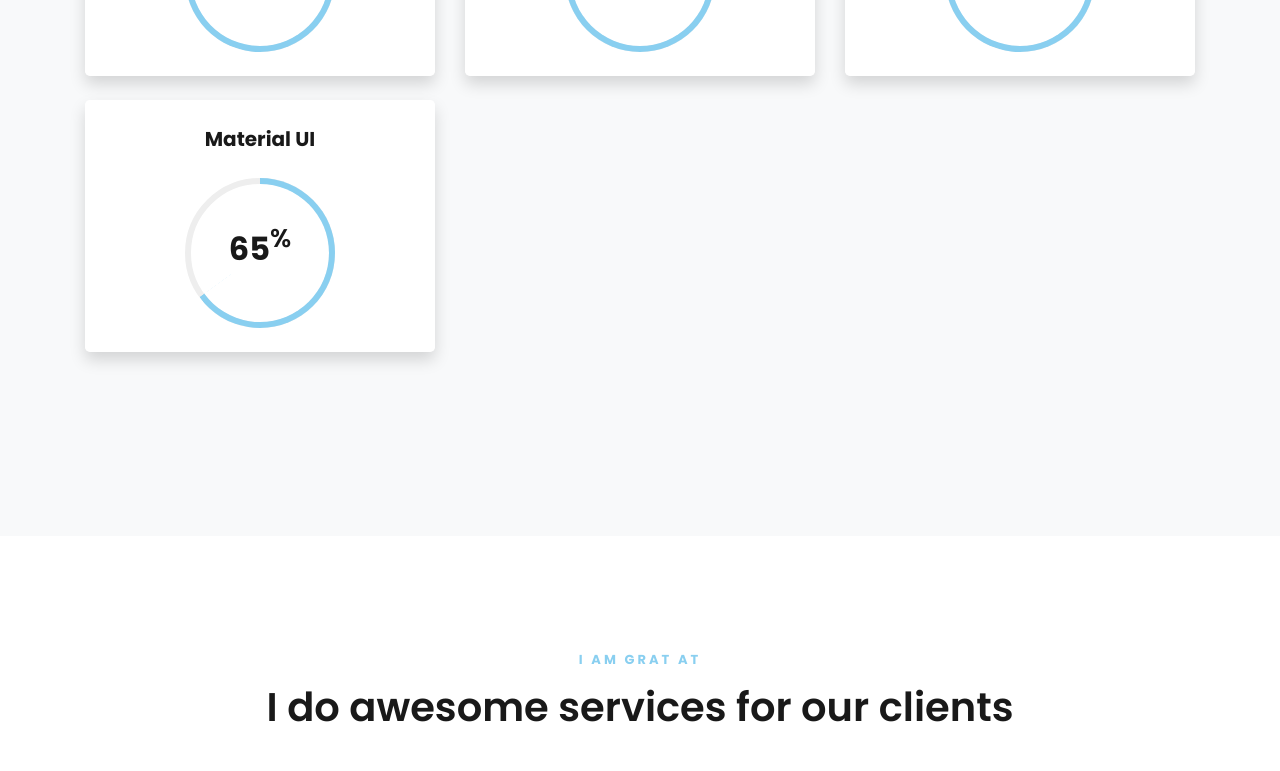
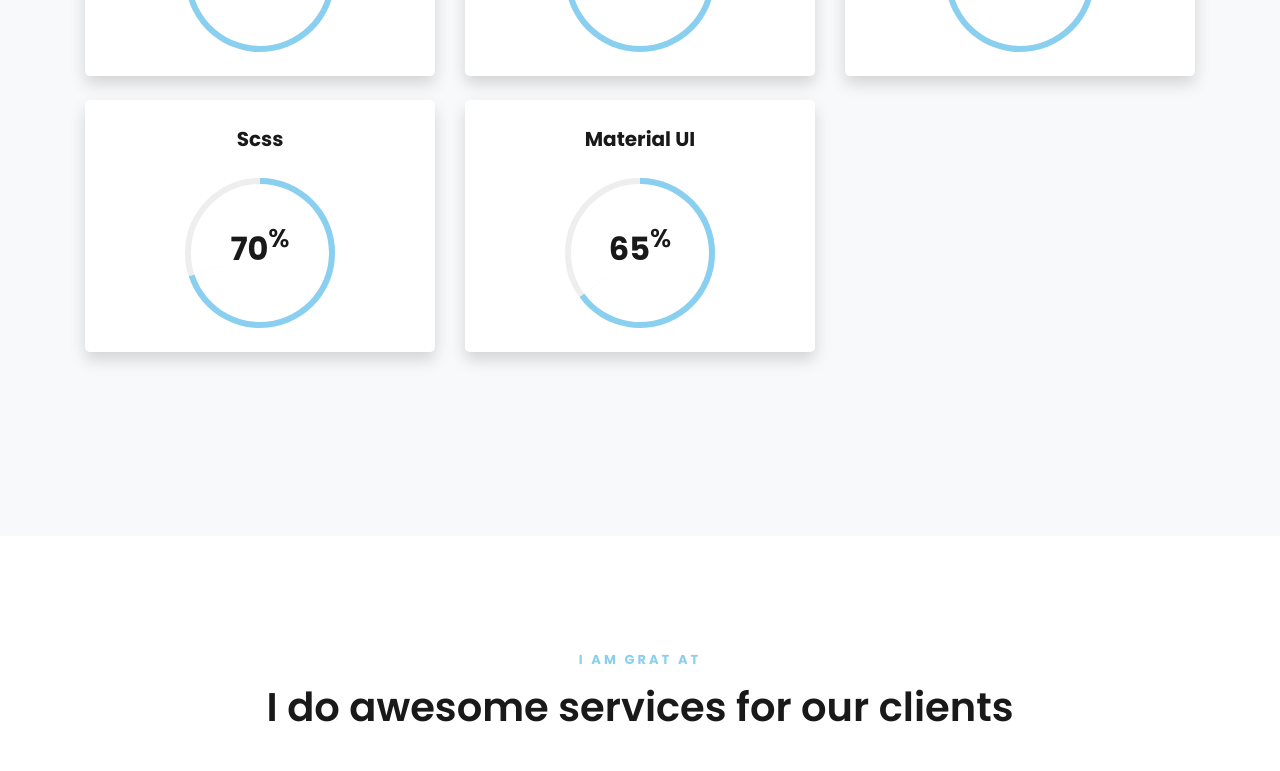
Before and after one commit to Lotus-Kattini/lotusKattini, a website: page index.html in a window 1280 px wide. Shown: the part 2306-3077 px from the top of the page. Drawn offline with nearby package versions, Linux system fonts and the light colour scheme; some packages are replaced by stand-ins of ours; no server answers; a script that the page names is missing; files whose address does not match are found by name.

Commit message:
Add files via upload

```diff
--- a/index.html
+++ b/index.html
@@ -67,7 +67,7 @@
 							<div class="text">
 								<span class="subheading">Lotus Kattini</span>
 								<h1 class="mb-4 mt-3">Creative <span class="autoType">Front end developer</span></h1>
-								<p><a href="#contact-section" class="btn btn-primary">Hire me</a> <a href="#" class="btn btn-primary btn-outline-primary" download="./images/MY CV.pdf">Download CV</a></p>
+								<p><a href="#contact-section" class="btn btn-primary">Hire me</a> <a href="https://drive.google.com/file/d/1gkiXSIuOVjHJQDGIAz9PRnqfAFrOW5av/view?usp=drive_link" class="btn btn-primary btn-outline-primary" download="./images/MY CV.pdf">Download CV</a></p>
 							</div>
 						</div>
 					</div>
@@ -312,6 +312,27 @@
 							</span>
 							<div class="progress-value w-100 h-100 rounded-circle d-flex align-items-center justify-content-center">
 								<div class="h2 font-weight-bold">80<sup class="small">%</sup></div>
+							</div>
+						</div>
+						<!-- END -->
+
+
+					</div>
+				</div>
+				<div class="col-lg-4 mb-4">
+					<div class="bg-white rounded-lg shadow p-4">
+						<h2 class="h5 font-weight-bold text-center mb-4">Scss</h2>
+
+						<!-- Progress bar 1 -->
+						<div class="progress mx-auto" data-value='70'>
+							<span class="progress-left">
+								<span class="progress-bar border-primary"></span>
+							</span>
+							<span class="progress-right">
+								<span class="progress-bar border-primary"></span>
+							</span>
+							<div class="progress-value w-100 h-100 rounded-circle d-flex align-items-center justify-content-center">
+								<div class="h2 font-weight-bold">70<sup class="small">%</sup></div>
 							</div>
 						</div>
 						<!-- END -->
```
Also changed, not shown: images/lotusR.png, images/me2.png, images/vvvv.png (added), 2 other files.
